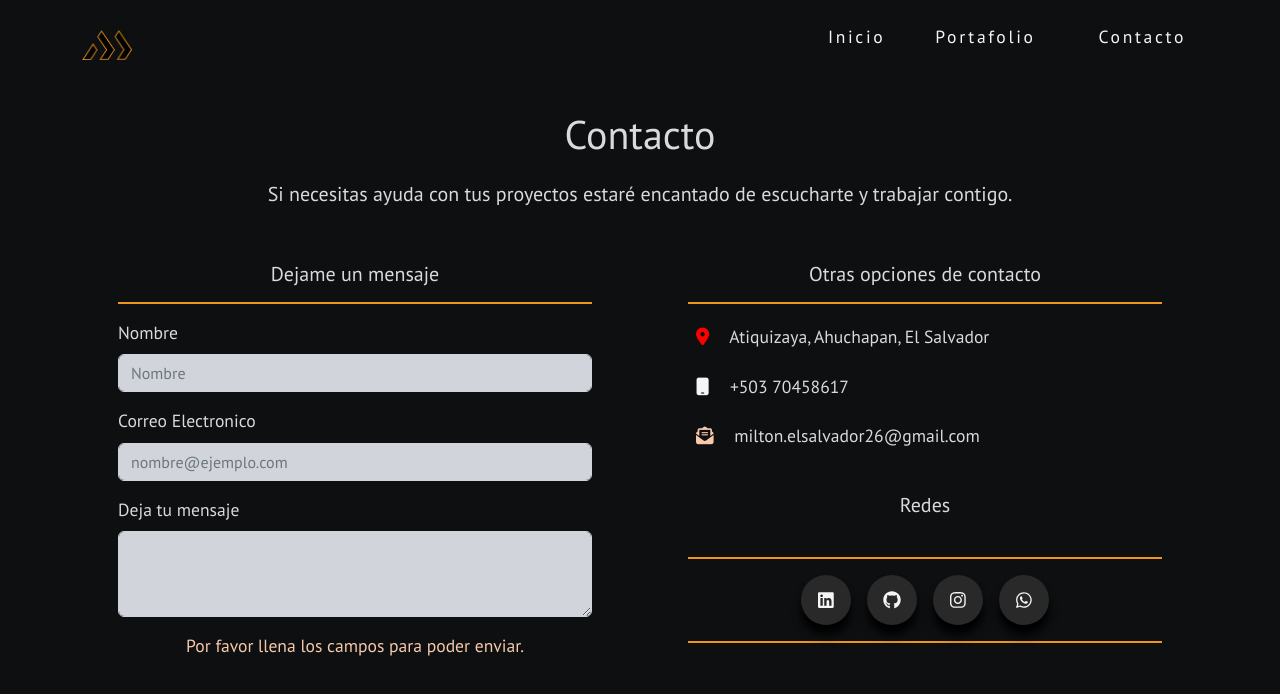
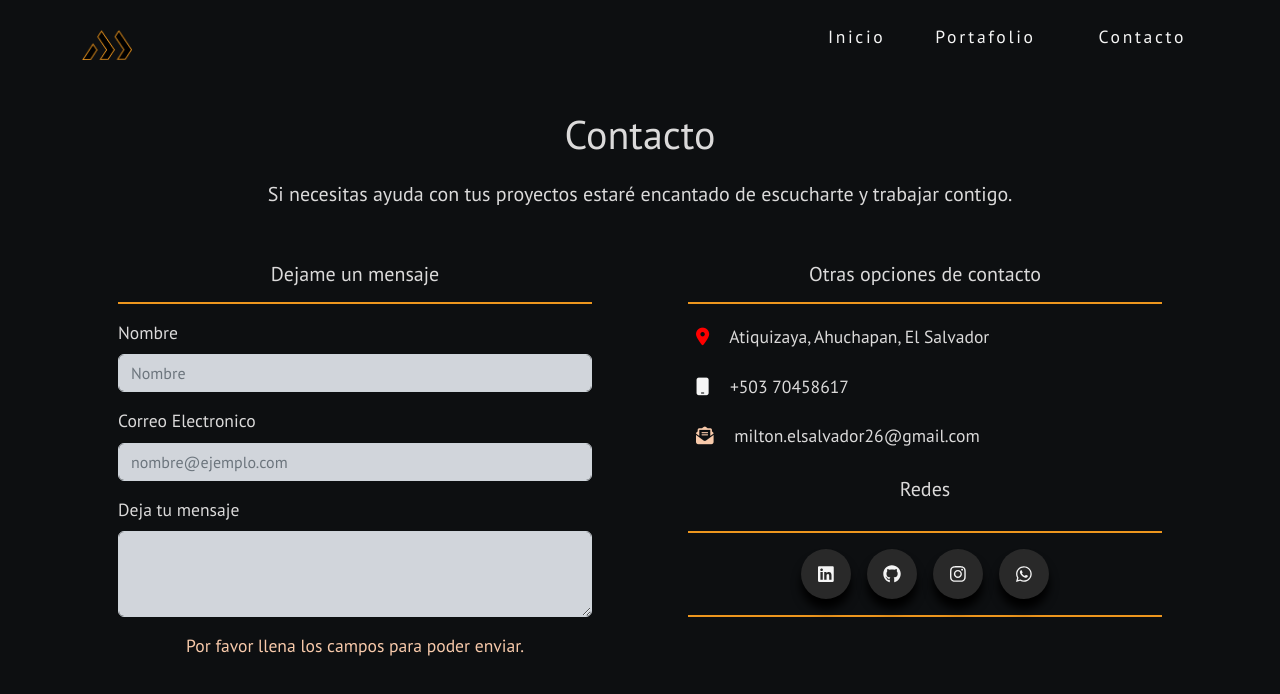
Before and after one commit to MiltonMG/portafolio, a Vue app: page /#/Contacto in a window 1280 px wide. Shown: the top 694 px of the page. Built offline with nearby package versions, Linux system fonts and the light colour scheme; a web font is replaced by a local one.

Commit message:
css mejorado (algunos alineamientos)

```diff
--- a/src/components/Contacto.vue
+++ b/src/components/Contacto.vue
@@ -109,8 +109,8 @@
           </div>
 
           <!-- Botones redes -->
-          <div class="">
-            <h5 class="text-center py-4">Redes</h5>
+          <div>
+            <h5 class="text-center pt-2" style="padding-bottom:14px">Redes</h5>
             <hr />
             <div class="d-flex justify-content-center">
               <ul class="wrapper">
```
